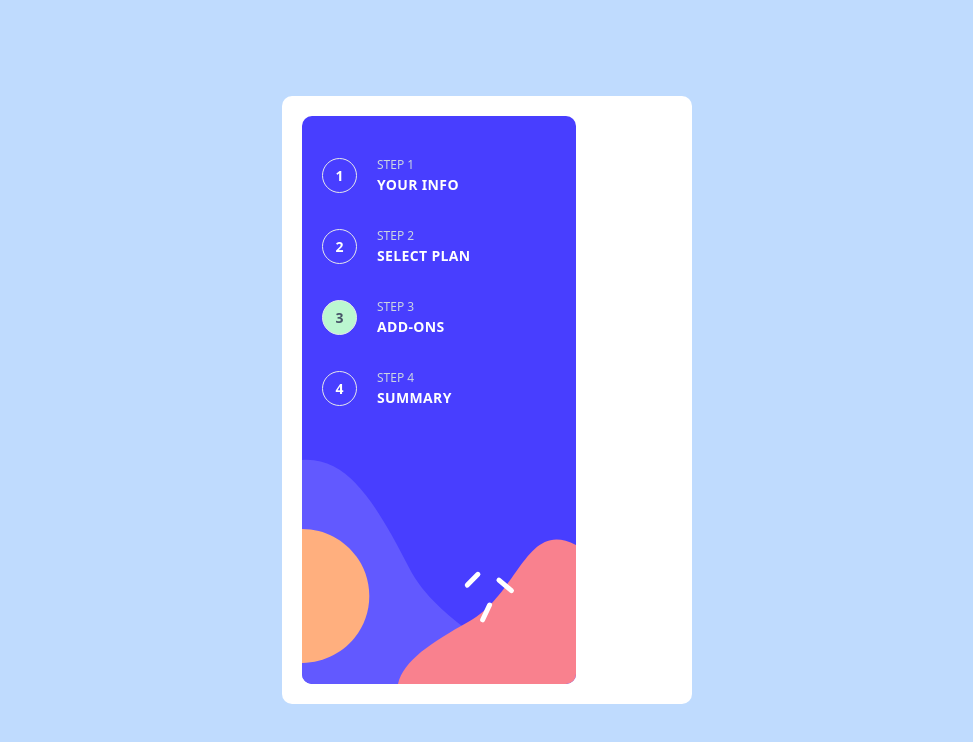
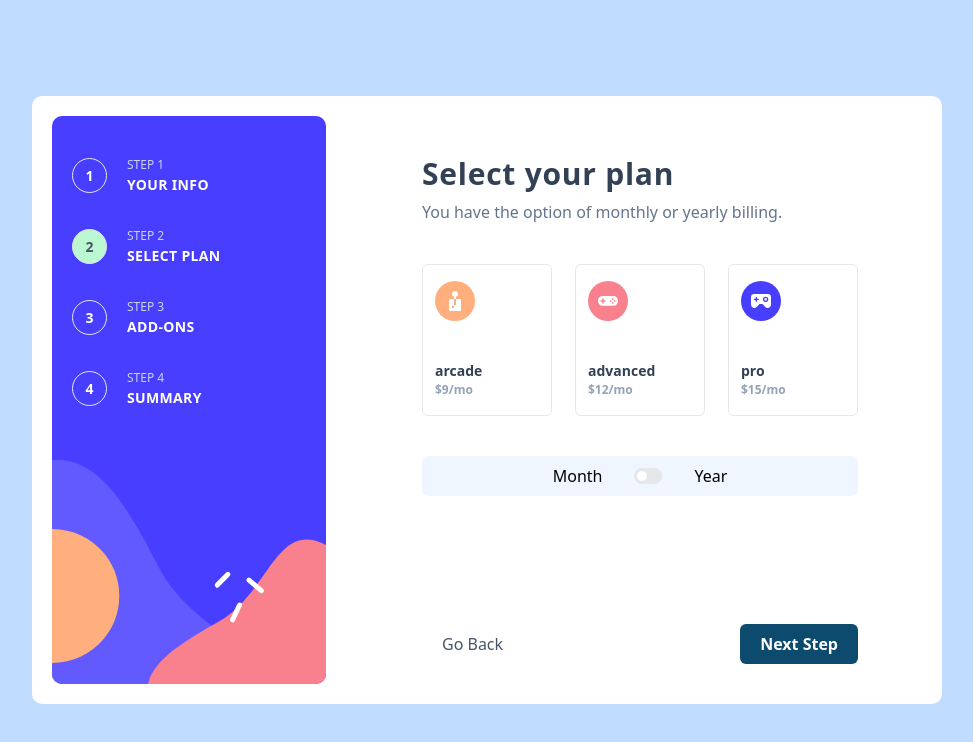
Before and after one commit to Ko-Win-Lwin/Payment-Form, a Vue app: page / in a window 1280 px wide. Shown: the top 742 px of the page, without its empty margins (153-1126 px from the left). Built offline with nearby package versions, Linux system fonts and the light colour scheme.

Commit message:
Step-2: toggleDayAndMonth

```diff
--- a/src/components/Desktop/Detail/Plan/PlanView.vue
+++ b/src/components/Desktop/Detail/Plan/PlanView.vue
@@ -7,48 +7,28 @@
 
       <div class="mt-10">
         <div class="flex justify-between items-center">
+          <div v-for="plan in plans" :key="plan">
             <PlanCard>
-            <img src="../../../../assets/images/icon-arcade.svg" alt="" class="w-[40px]">
+              <img :src="getImageUrl(plan['name'])"  alt="" class="w-[40px]">
               <template #planName>
-              <span>Arcade</span>
+                <span>{{ plan['name'] }}</span>
               </template>
               <template #planPrice>
-              <p v-if="true" >$9/mo</p>
-              <p v-else>$190/yr</p>
+                <p v-if="isMonthly" >${{ plan['price'] }}/mo</p>
+                <p v-else>${{ plan['price'] * 10 }}/yr</p>
               </template>
             </PlanCard>
-
-          <PlanCard>
-            <img src="../../../../assets/images/icon-advanced.svg" alt="">
-            <template #planName>
-              <span>Advanced</span>
-            </template>
-            <template #planPrice>
-              <p v-if="true">$12/mo</p>
-              <p v-else>$120/yr</p>
-            </template>
-          </PlanCard>
-
-          <PlanCard>
-            <img src="../../../../assets/images/icon-pro.svg" alt="">
-            <template #planName>
-              <span>Pro</span>
-            </template>
-            <template #planPrice>
-              <p v-if="true">$15/mo</p>
-              <p v-else>$150/yr</p>
-            </template>
-          </PlanCard>
+          </div>
         </div>
       </div>
 
       <div class="bg-blue-50 mt-10 py-2 rounded-md">
         <div class="flex justify-center items-center gap-8">
           <p>Month</p>
-          <div>
+          <div class="toggle-btn flex">
             <label class="relative inline-flex items-center justify-center cursor-pointer">
               <input type="checkbox" value="" class="sr-only peer">
-              <div class="w-7 h-4 bg-gray-200 peer-focus:outline-none peer-focus:ring-4 rounded-full peer dark:bg-gray-700 peer-checked:after:translate-x-full rtl:peer-checked:after:-translate-x-full peer-checked:after:border-white after:content-[''] after:absolute after:top-[2px] after:start-[2px] after:bg-white  after:border after:rounded-full after:h-3 after:w-3 after:transition-all"></div>
+              <div @click="toggleMonthAndYear" class="w-7 h-4 bg-gray-200 peer-focus:outline-none peer-focus:ring-4 rounded-full peer dark:bg-gray-700 peer-checked:after:translate-x-full rtl:peer-checked:after:-translate-x-full peer-checked:after:border-white after:content-[''] after:absolute after:top-[2px] after:start-[2px] after:bg-white  after:border after:rounded-full after:h-3 after:w-3 after:transition-all"></div>
             </label>
           </div>
           <p>Year</p>
@@ -67,11 +47,27 @@
 
 
 <script setup>
+
 import { ref } from 'vue';
 import BackBtn from '../../../BackBtn.vue';
 import NextBtn from '../../../NextBtn.vue';
 import PlanCard from './PlanCard.vue';
 
+const plans = ref([
+  { 'name' : 'arcade', 'price' : 9 },
+  { 'name' : 'advanced', 'price' : 12 },
+  { 'name' : 'pro', 'price' : 15 }
+])
+
+const getImageUrl = (img) => {
+  return `/src/assets/images/icon-${img}.svg`
+}
+
+const isMonthly = ref(true);
+
+const toggleMonthAndYear = () => {
+  isMonthly.value = !isMonthly.value
+}
 
 
 </script>
--- a/src/components/Mobile/Detail/PlanCard.vue/PlanViwe.vue
+++ b/src/components/Mobile/Detail/PlanCard.vue/PlanViwe.vue
@@ -6,23 +6,16 @@
     </header>
 
     <div class="mt-5 w-full flex flex-col gap-3" >
-      <PlanCard>
-        <img src="../../../../assets/images/icon-arcade.svg" alt="">
-        <template #planName>Arcade</template>
-        <template #planPrice>$9/mon</template>
-      </PlanCard>
-
-      <PlanCard>
-        <img src="../../../../assets/images/icon-advanced.svg" alt="">
-        <template #planName>Arcade</template>
-        <template #planPrice>$9/mon</template>
-      </PlanCard>
-
-      <PlanCard>
-        <img src="../../../../assets/images/icon-pro.svg" alt="">
-        <template #planName>Arcade</template>
-        <template #planPrice>$9/mon</template>
-      </PlanCard>
+      <div v-for="plan in plans" :key="plan">
+        <PlanCard>
+          <img :src="getImageUrl(plan['name'])" alt="">
+          <template #planName>{{ plan['name'] }}</template>
+          <template #planPrice>
+            <p v-if="isMonthly">${{ plan['price']}}/mo</p>
+            <p v-else>${{ plan['price'] * 10}}/yr</p>
+          </template>
+        </PlanCard>
+      </div>
     </div>
 
     <div class="bg-blue-50 mt-5 py-2 rounded-md">
@@ -31,7 +24,7 @@
           <div class="flex">
             <label class="relative inline-flex items-center justify-center cursor-pointer">
               <input type="checkbox" value="" class="sr-only peer">
-              <div class="w-7 h-4 bg-gray-200 peer-focus:outline-none peer-focus:ring-4 rounded-full peer dark:bg-gray-700 peer-checked:after:translate-x-full rtl:peer-checked:after:-translate-x-full peer-checked:after:border-white after:content-[''] after:absolute after:top-[2px] after:start-[2px] after:bg-white  after:border after:rounded-full after:h-3 after:w-3 after:transition-all"></div>
+              <div @click="toggleMonthAndYear" class="w-7 h-4 bg-gray-200 peer-focus:outline-none peer-focus:ring-4 rounded-full peer dark:bg-gray-700 peer-checked:after:translate-x-full rtl:peer-checked:after:-translate-x-full peer-checked:after:border-white after:content-[''] after:absolute after:top-[2px] after:start-[2px] after:bg-white  after:border after:rounded-full after:h-3 after:w-3 after:transition-all"></div>
             </label>
           </div>
           <p>Year</p>
@@ -55,9 +48,26 @@
 </template>
 
 <script setup>
+import { ref } from 'vue';
 import PlanCard from './PlanCard.vue';
 import BackBtn from '../../../BackBtn.vue';
 import NextBtn from '../../../NextBtn.vue';
+
+const plans = ref([
+  { 'name' : 'arcade', 'price' : 9 },
+  { 'name' : 'advanced', 'price' : 12 },
+  { 'name' : 'pro', 'price' : 15 }
+])
+
+const getImageUrl = (img) => {
+  return `/src/assets/images/icon-${img}.svg`
+}
+
+const isMonthly = ref(true);
+
+const toggleMonthAndYear = () => {
+  isMonthly.value = !isMonthly.value
+}
 </script>
 
 <style>
--- a/src/stores/step.js
+++ b/src/stores/step.js
@@ -3,7 +3,7 @@ import { defineStore } from "pinia";
 
 export const useStepStore = defineStore("step" , {
     state: () => ({
-        step: 3
+        step: 2
     }),
 
     actions: {
```
Lines whose indentation alone changed are shown as unchanged.
